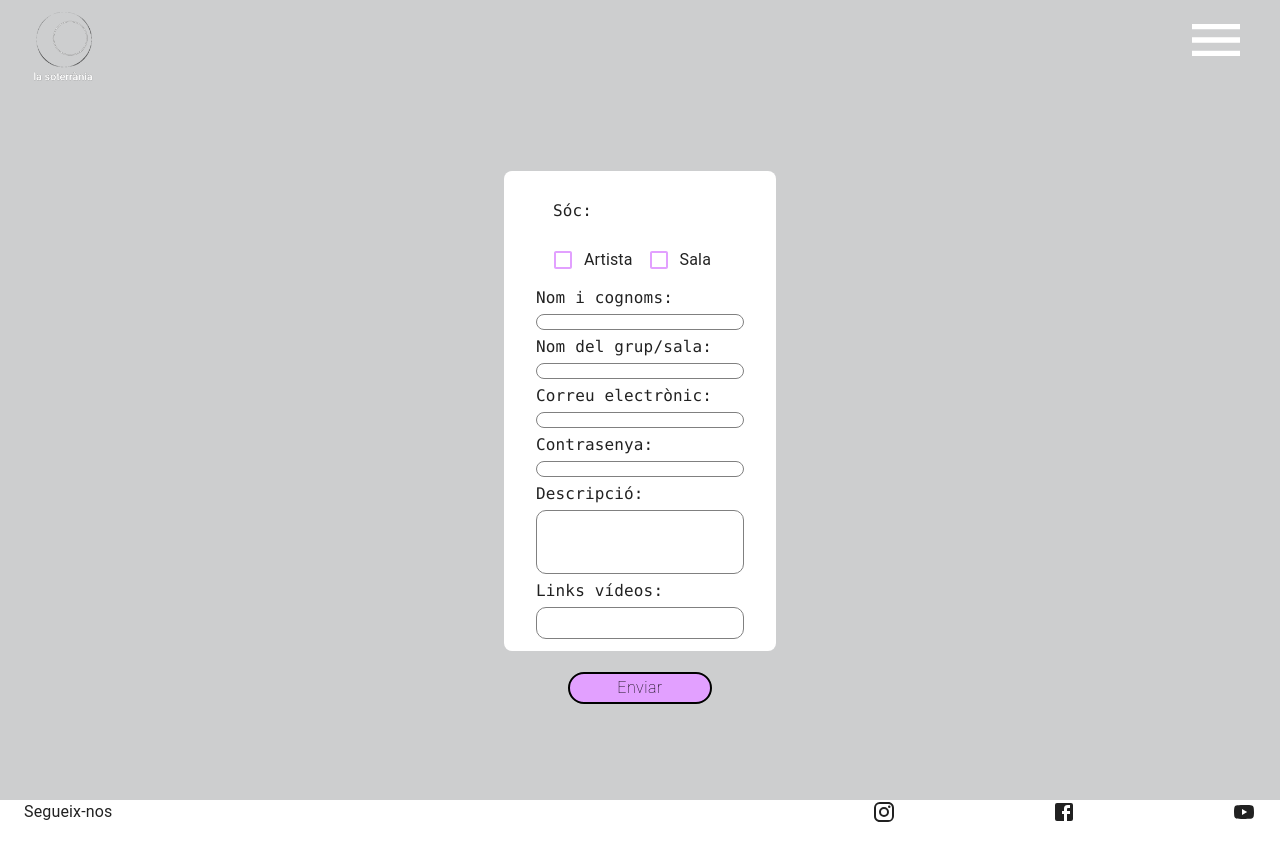
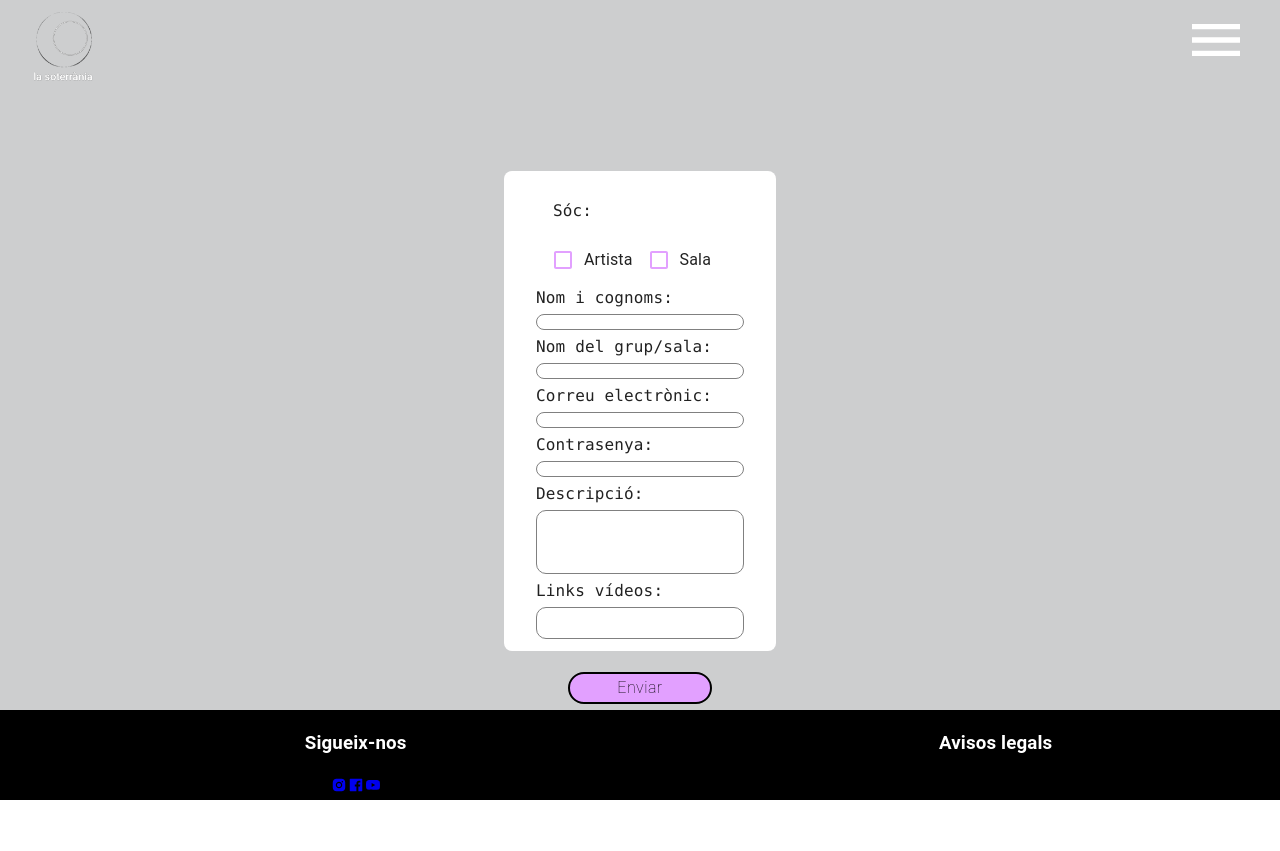
Before and after one commit to soterraniaBcn/la-soterrania, a React (Create React App) app in the folder client/: page / in a window 1280 px wide. After the commit the page ends 800 px from the top, so only its background shows below. Built offline with nearby package versions, Linux system fonts and the light colour scheme.

Commit message:
#21 footer created

```diff
--- a/client/src/App.js
+++ b/client/src/App.js
@@ -1,6 +1,6 @@
 import React from 'react';
 import Register from './pages/Register'
-import Footer from './components/Footer'
+import Footer from './components/Footer.jsx'
 import './App.css';
 
 function App() {
--- a/client/src/components/Footer.jsx
+++ b/client/src/components/Footer.jsx
@@ -1,50 +1,31 @@
-import Container from "@material-ui/core/Container";
-import Grid from "@material-ui/core/Grid";
-import Box from "@material-ui/core/Box";
-import Link from "@material-ui/core/Link";
-import InstagramIcon from '@mui/icons-material/Instagram';
-import FacebookIcon from '@mui/icons-material/Facebook';
-import YouTubeIcon from '@mui/icons-material/YouTube';
+import React from 'react';
+import '../css/Footer.css'
+import {AiFillInstagram} from 'react-icons/ai'
+import {AiFillFacebook} from 'react-icons/ai'
+import {AiFillYoutube} from 'react-icons/ai'
 
-export default function Footer() {
-  return (
-    <footer>
-      <Box
-        px={{ xs: 3, sm: 10 }}
-        py={{ xs: 5, sm: 10 }}
-        bgcolor="text.secondary"
-        color="white"
-      >
-        <Container maxWidth="lg">
-          <Grid container spacing={5} container justifyContent="space-between">
 
-            <Grid item xs={12} sm={4}>
-              <Box borderBottom={1} >Segueix-nos</Box>
-            </Grid>
+export default function Footer(){
+    return(
+        <div className="divContainer">
+            <div className="div1">
+              <h3>Sigueix-nos</h3>
+            <div className="div2">
+              <a href="https://www.instagram.com/lasoterrania/" rel="noreferrer" target="_blank" >
+                  <AiFillInstagram/>
+              </a>
+              <a href="https://www.facebook.com/La-soterr%C3%A0nia-101259562713131" rel="noreferrer" target="_blank" >
+                  <AiFillFacebook/>
+              </a>
+              <a href="https://www.youtube.com/c/lasoterr%C3%A0nia" rel="noreferrer" target="_blank" >
+                  <AiFillYoutube/>
+              </a>
+            </div>
+            </div>
+            <div className="div3">
+                <h3>Avisos legals</h3>
+            </div>
+        </div>
+    )
 
-            <Grid item xs={12} sm={4} container direction="row"   justifyContent="space-between" >
-              <Box>
-              <Link href="https://www.instagram.com/lasoterrania/" target="_blank" color="inherit">
-                  <InstagramIcon/>
-                </Link>
-              </Box>
-
-              <Box>
-                <Link href="https://www.facebook.com/La-soterr%C3%A0nia-101259562713131" target="_blank" color="inherit">
-                  <FacebookIcon/>
-                </Link>
-              </Box>
-
-              <Box>
-                <Link href="https://www.youtube.com/c/lasoterr%C3%A0nia" target="_blank" color="inherit">
-                  <YouTubeIcon/>
-                </Link>
-              </Box>
-
-            </Grid>
-            </Grid>
-        </Container>
-      </Box>
-    </footer>
-  );
 }
--- /dev/null
+++ b/client/src/css/Footer.css
@@ -0,0 +1,45 @@
+.divContainer{
+    width:100%;
+
+    display: flex;
+    flex-direction: row;
+    justify-content: space-around;
+    position: absolute;
+    bottom: 0;
+    background-color: black;
+}
+
+.div1{
+    display: flex;
+    width:20%;
+    justify-content: center;
+    align-items: center;
+    flex-direction: column;
+    color: white;
+}
+
+
+.div2{
+   width:20%;
+   display: flex;
+   flex-direction: row;
+   justify-content: space-around;
+   align-items: center;
+   color: white;
+}
+
+.div3{
+    color: white;
+}
+
+@media screen and (max-width: 600px){
+    h3{
+        font-size: 80%;
+    }
+    .div1{
+        width:40%;
+    }
+    .div2{
+        width:40%;
+    }
+}
```
